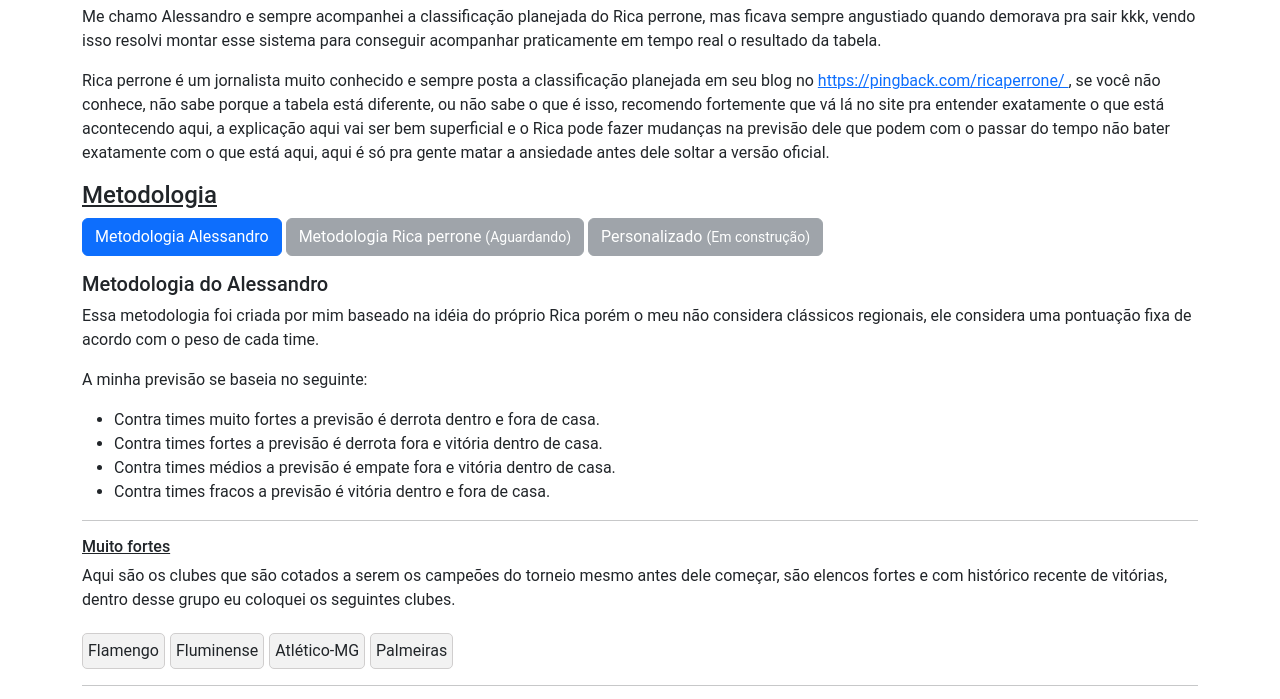
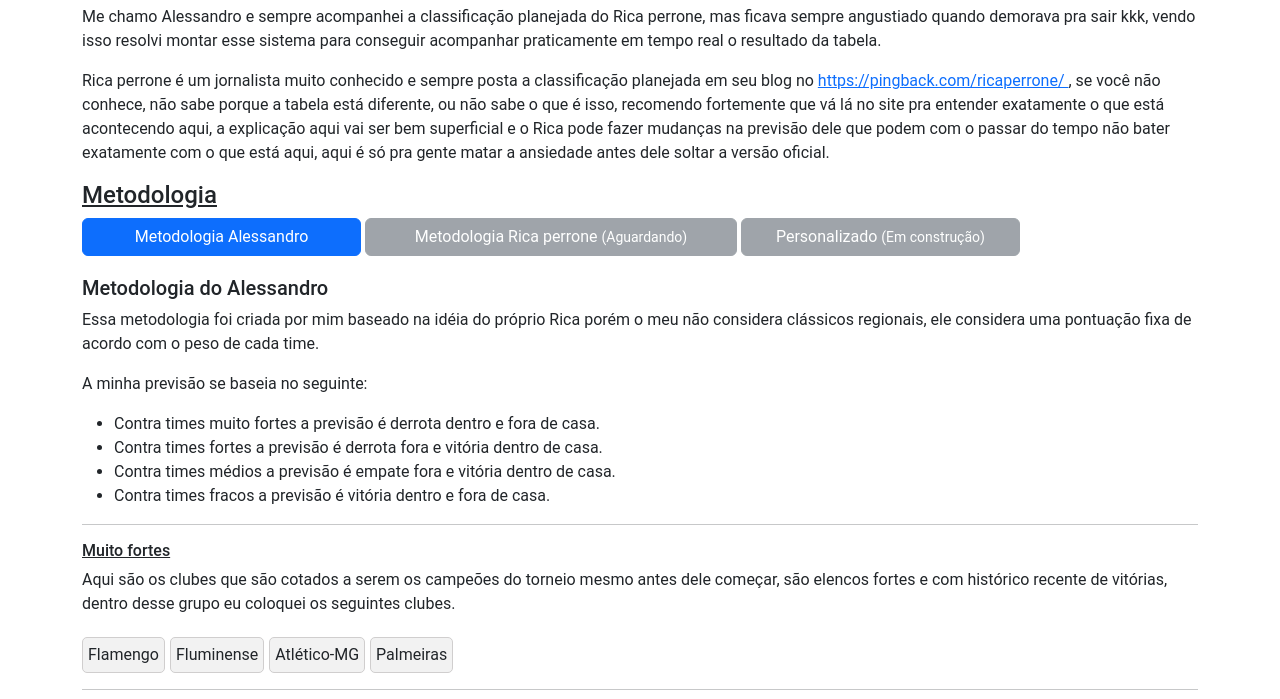
Before and after one commit to AlessandrodeAzevedo/classificacao-planejada.alessandrodeazevedo.com.br, a plain HTML site: page index.html in a window 1280 px wide. Shown: the part 94-793 px from the top of the page. Drawn offline with nearby package versions, Linux system fonts and the light colour scheme; files whose address does not match are found by name.

Commit message:
Adjust button

```diff
--- a/index.html
+++ b/index.html
@@ -19,9 +19,9 @@
             Rica perrone é um jornalista muito conhecido e sempre posta a classificação planejada em seu blog no <a href="https://pingback.com/ricaperrone/" target="_blank"> https://pingback.com/ricaperrone/ </a>, se você não conhece, não sabe porque a tabela está diferente, ou não sabe o que é isso, recomendo fortemente que vá lá no site pra entender exatamente o que está acontecendo aqui, a explicação aqui vai ser bem superficial e o Rica pode fazer mudanças na previsão dele que podem com o passar do tempo não bater exatamente com o que está aqui, aqui é só pra gente matar a ansiedade antes dele soltar a versão oficial.
         </p>
         <h4 style="text-decoration:underline;">Metodologia</h4>
-        <button class="btn btn-primary btn-methodologies" id="alessandro-methodology-btn" onclick="changeMethodology(1)">Metodologia Alessandro</button>
-        <button class="btn btn-primary btn-methodologies disabled" id="rica-methodology-btn" onclick="changeMethodology(0)">Metodologia Rica perrone <small>(Aguardando)</small></button>
-        <button class="btn btn-primary btn-methodologies disabled" id="custom-methodology-btn" onclick="changeMethodology(2)">Personalizado <small>(Em construção)</small></button>
+        <button class="btn mb-1 btn-primary col-12 col-md-3 btn-methodologies" id="alessandro-methodology-btn" onclick="changeMethodology(1)">Metodologia Alessandro</button>
+        <button class="btn mb-1 btn-primary col-12 col-md-4 btn-methodologies disabled" id="rica-methodology-btn" onclick="changeMethodology(0)">Metodologia Rica perrone <small>(Aguardando)</small></button>
+        <button class="btn mb-1 btn-primary col-12 col-md-3 btn-methodologies disabled" id="custom-methodology-btn" onclick="changeMethodology(2)">Personalizado <small>(Em construção)</small></button>
         <div class="methodology-class py-3" id="custom-methodology">
             <h5>Metodologia personalizada</h5>
             <p>
```
